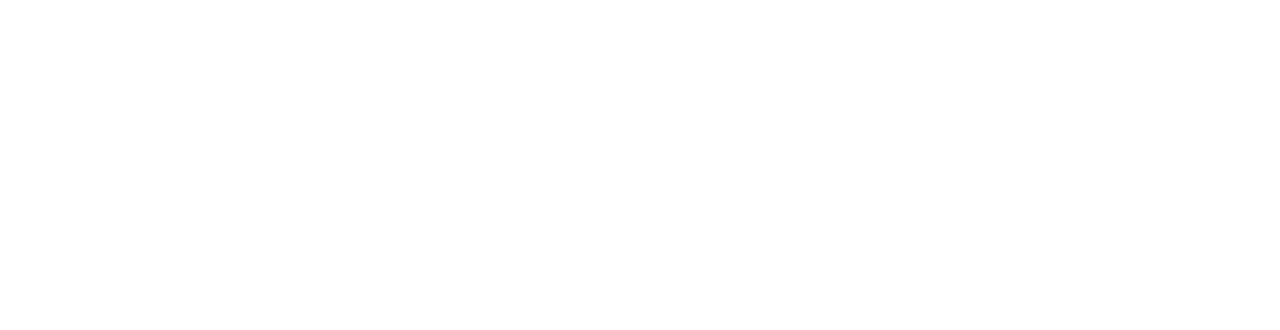
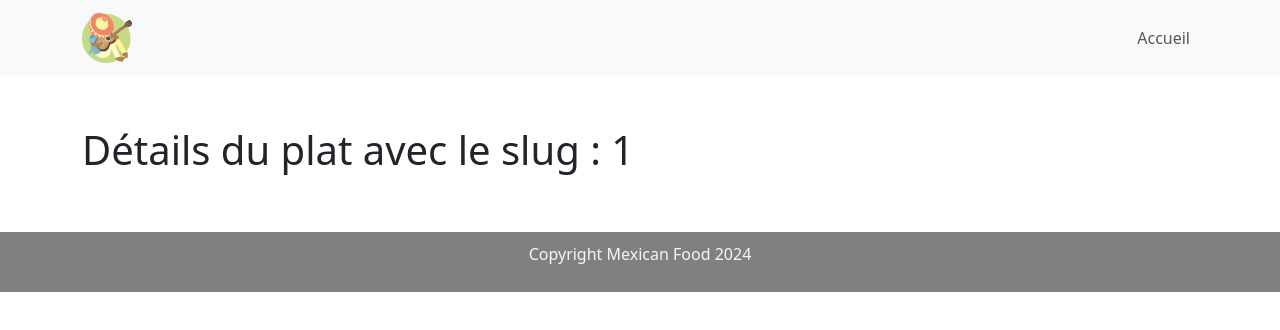
Before and after one commit to Kriiscor/React-1st-app, a React (Create React App) app: page /Dish/1 in a window 1280 px wide. Before the commit this address had no page. Shown: the top 330 px of the page. Built offline with nearby package versions, Linux system fonts and the light colour scheme.

Commit message:
Création de la page Details d'un plat

```diff
--- a/src/App.js
+++ b/src/App.js
@@ -4,12 +4,14 @@
 import "./assets/styles/main.css";
 import Home from '../src/pages/Home.jsx'
 import Layout from "./components/Layout.jsx";
+import DishDetails from "./pages/DishDetails.jsx";
 function App() {
   return (
     <>
         <Routes>
           <Route element={<Layout/>}>
             <Route index element={<Home/>}/>
+            <Route path="Dish/:slug" element={<DishDetails />} />
           </Route>
         </Routes>
     </>
--- /dev/null
+++ b/src/pages/DishDetails.jsx
@@ -0,0 +1,20 @@
+import React from "react";
+import Dish from "../components/Dish";
+import { useParams } from "react-router-dom";
+import Container from "react-bootstrap/Container";
+import Row from "react-bootstrap/Row";
+import Col from "react-bootstrap/Col";
+
+const DishDetails = () => {
+  const { slug } = useParams();
+  return (
+    <Container>
+      <Row>
+        <Col>
+          <h1>Détails du plat avec le slug : {slug}</h1>
+        </Col>
+      </Row>
+    </Container>
+  );
+};
+export default DishDetails;
```
